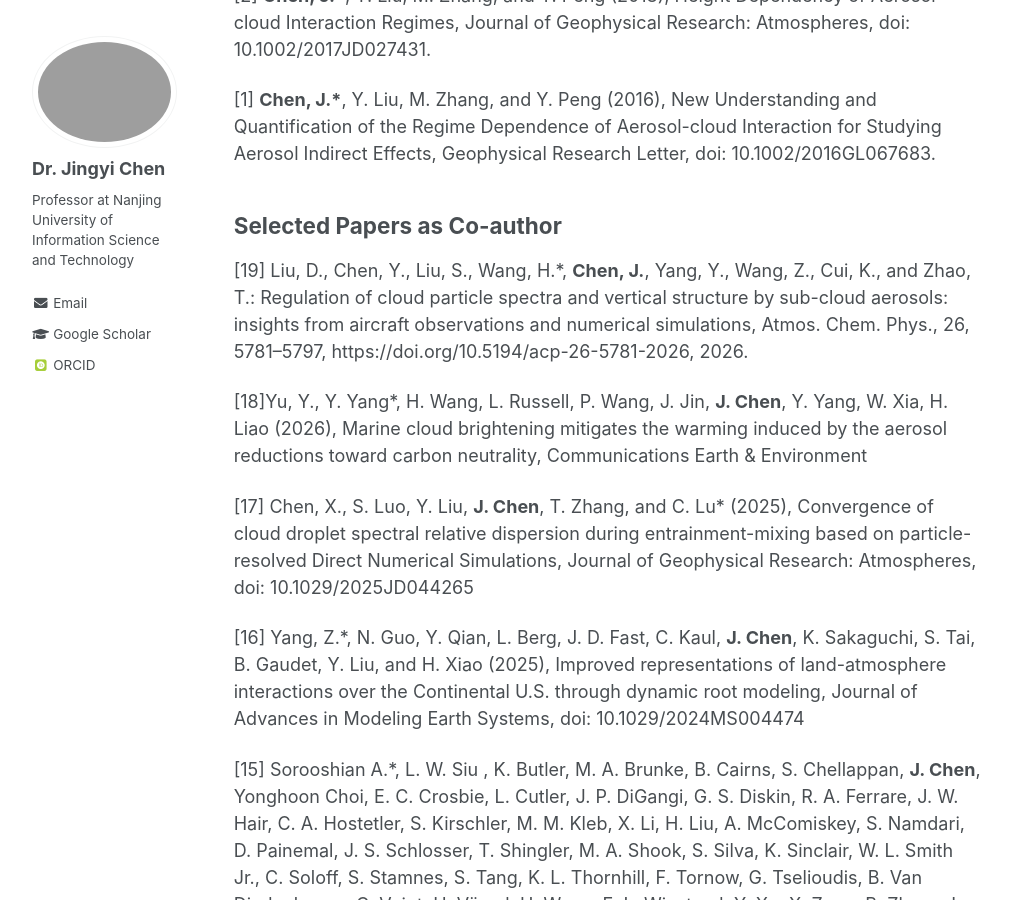
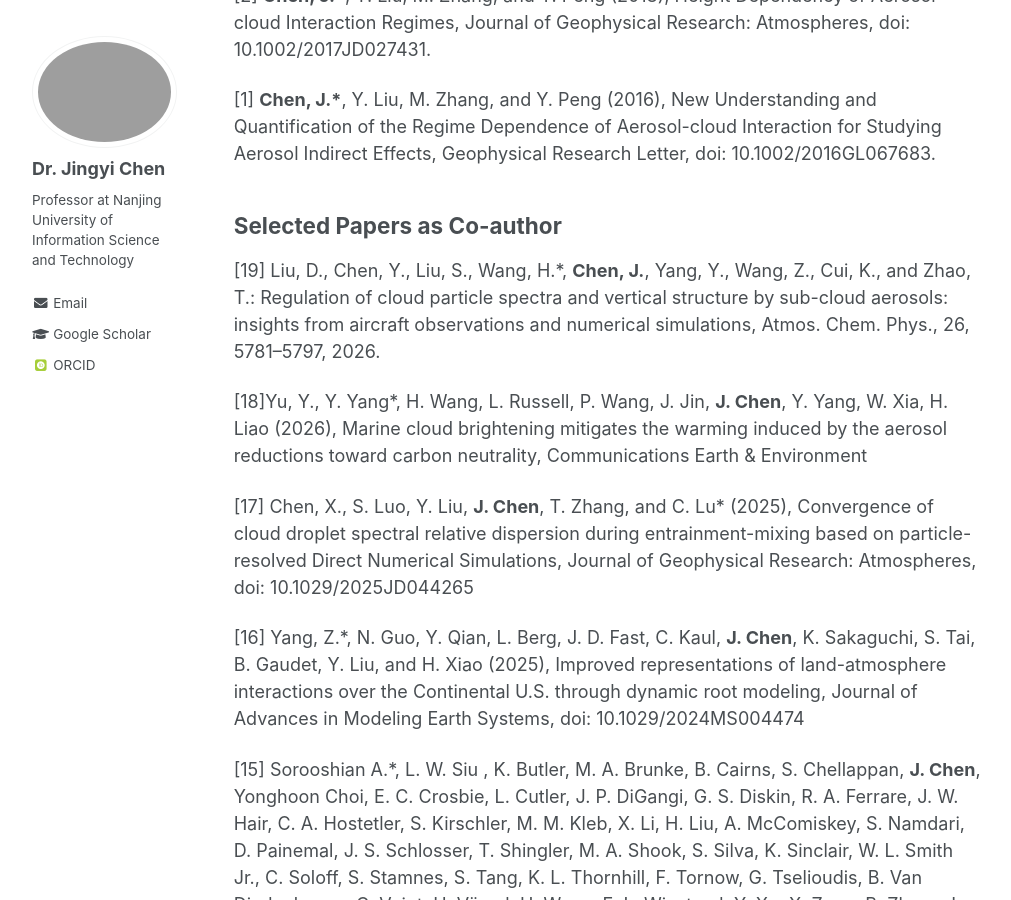
Before and after one commit to Jingyi-Chen/jingyi-chen.github.io, a Jekyll site: the page built from _pages/publications.md, in a window 1280 px wide and 900 px high, scrolled down 1551 px. Shown: the whole window, without its empty margins (132-1143 px from the left). Built offline with Jekyll 4.4.1, drawn with Linux system fonts in a browser that asks for light colours; some web fonts are replaced; part of the change alters nothing that is shown.

Commit message:
Fix formatting in publications list

```diff
--- a/_pages/publications.md
+++ b/_pages/publications.md
@@ -40,7 +40,7 @@ Selected Papers as Lead Author
 
 Selected Papers as Co-author
 ---
-[19] Liu, D., Chen, Y., Liu, S., Wang, H.\*, **Chen, J.**, Yang, Y., Wang, Z., Cui, K., and Zhao, T.: Regulation of cloud particle spectra and vertical structure by sub-cloud aerosols: insights from aircraft observations and numerical simulations, Atmos. Chem. Phys., 26, 5781–5797, https://doi.org/10.5194/acp-26-5781-2026, 2026.
+[19] Liu, D., Chen, Y., Liu, S., Wang, H.\*, **Chen, J.**, Yang, Y., Wang, Z., Cui, K., and Zhao, T.: Regulation of cloud particle spectra and vertical structure by sub-cloud aerosols: insights from aircraft observations and numerical simulations, Atmos. Chem. Phys., 26, 5781–5797, 2026.
 
 [18]Yu, Y., Y. Yang*, H. Wang, L. Russell, P. Wang, J. Jin, **J. Chen**, Y. Yang, W. Xia, H. Liao (2026), Marine cloud brightening mitigates the warming induced by the aerosol reductions toward carbon neutrality, Communications Earth & Environment
 
```
